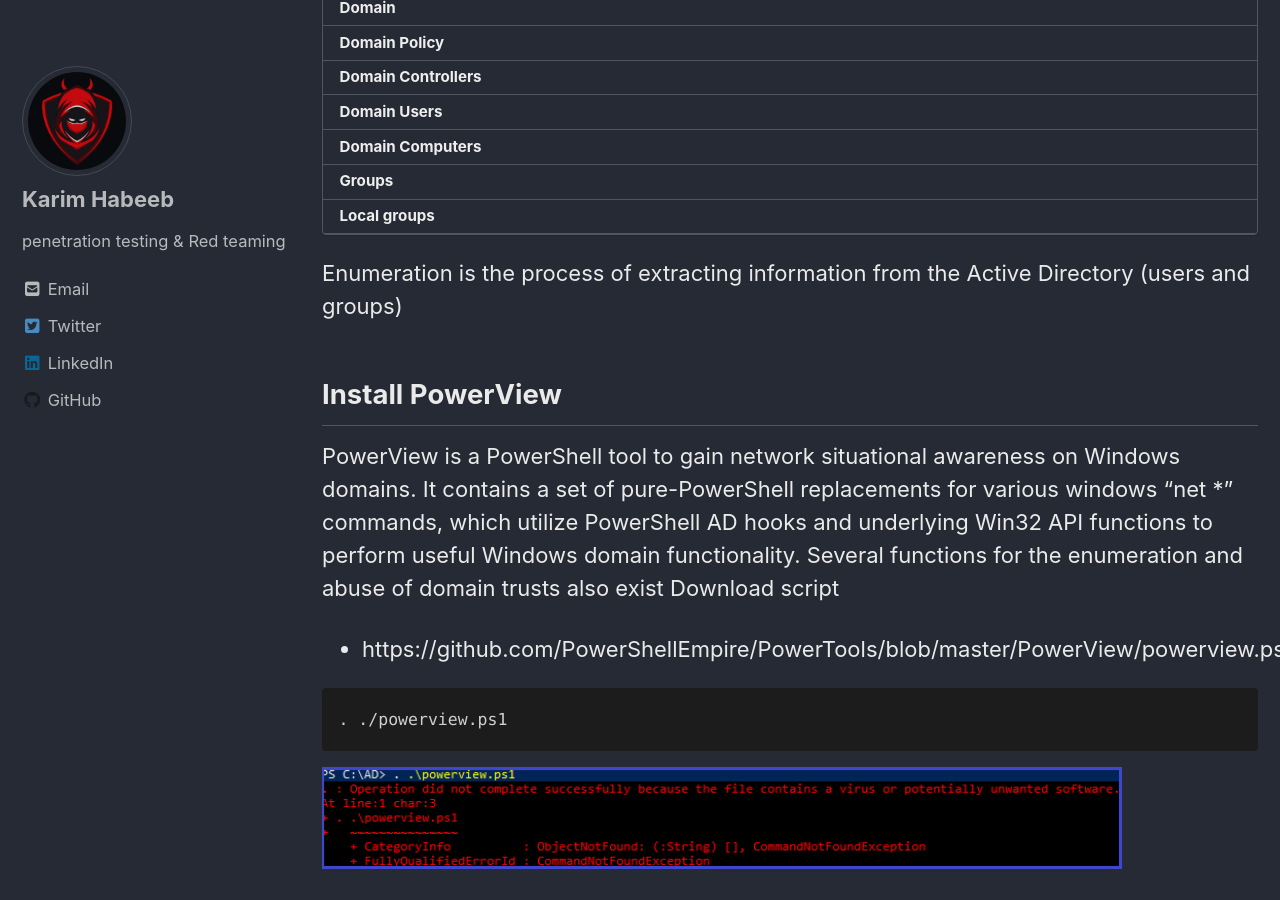
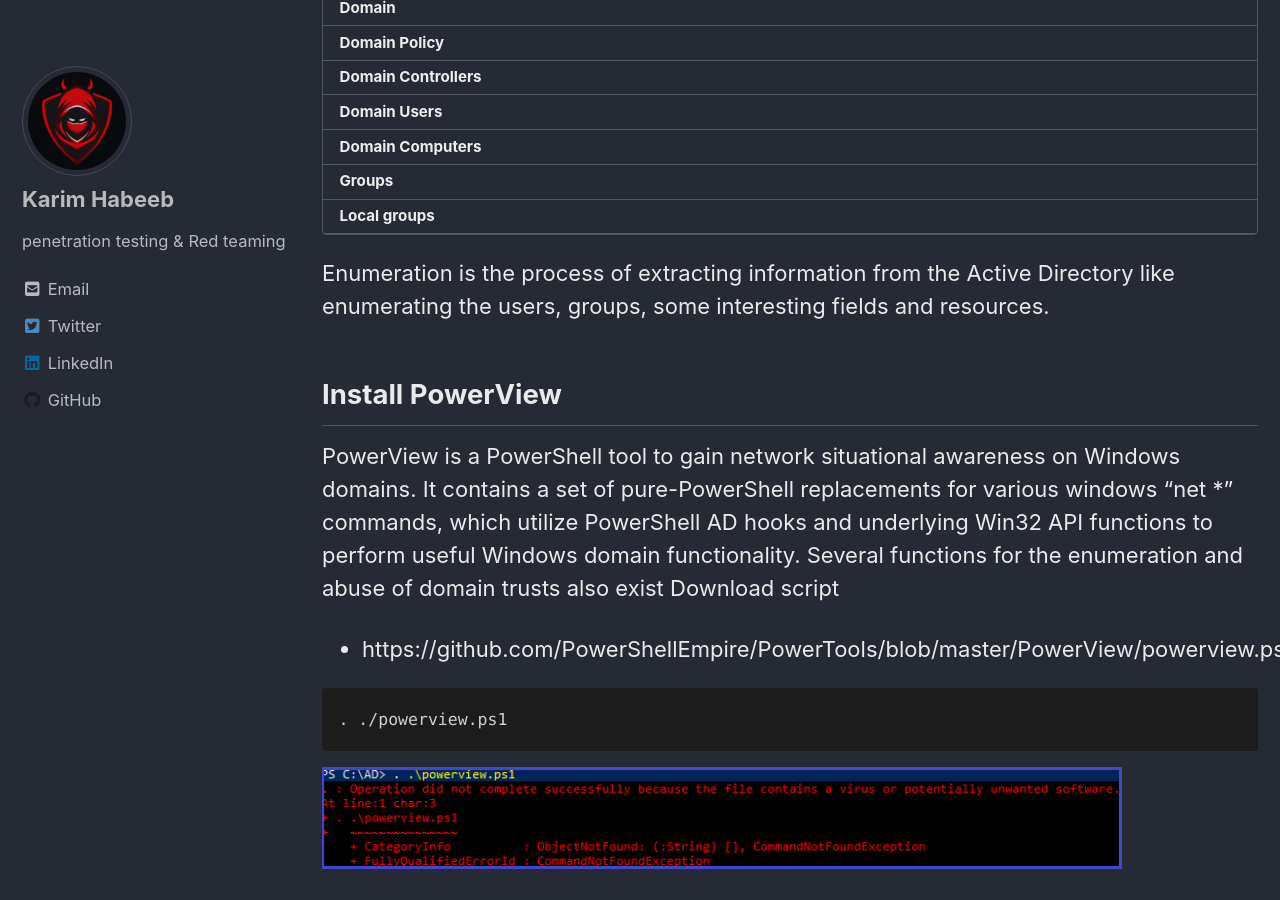
Before and after one commit to NoRed0x/NoRed0x.github.io, a Jekyll site: the page built from _posts/Red-Teaming/2021-06-19-active-directory-domain-enumeration-part-1.md, in a window 1280 px wide and 900 px high, scrolled down 321 px. Built offline with Jekyll 4.4.1, drawn with Linux system fonts in a browser that asks for light colours; cached includes are drawn as plain includes; nearby versions of some CDN libraries.

Commit message:
Update 2021-06-19-active-directory-domain-enumeration-part-1.md

```diff
--- a/_posts/Red-Teaming/2021-06-19-active-directory-domain-enumeration-part-1.md
+++ b/_posts/Red-Teaming/2021-06-19-active-directory-domain-enumeration-part-1.md
@@ -9,7 +9,7 @@ categories:
 toc: true
 ---
 
-Enumeration is the process of extracting information from the Active Directory (users and groups)
+Enumeration is the process of extracting information from the Active Directory like enumerating the users, groups, some interesting fields and resources.
 
 ## Install PowerView
   PowerView is a PowerShell tool to gain network situational awareness on Windows domains. It contains a set of pure-PowerShell replacements for various windows "net *"           commands, which utilize PowerShell AD hooks and underlying Win32 API functions to perform useful Windows domain functionality.
```
